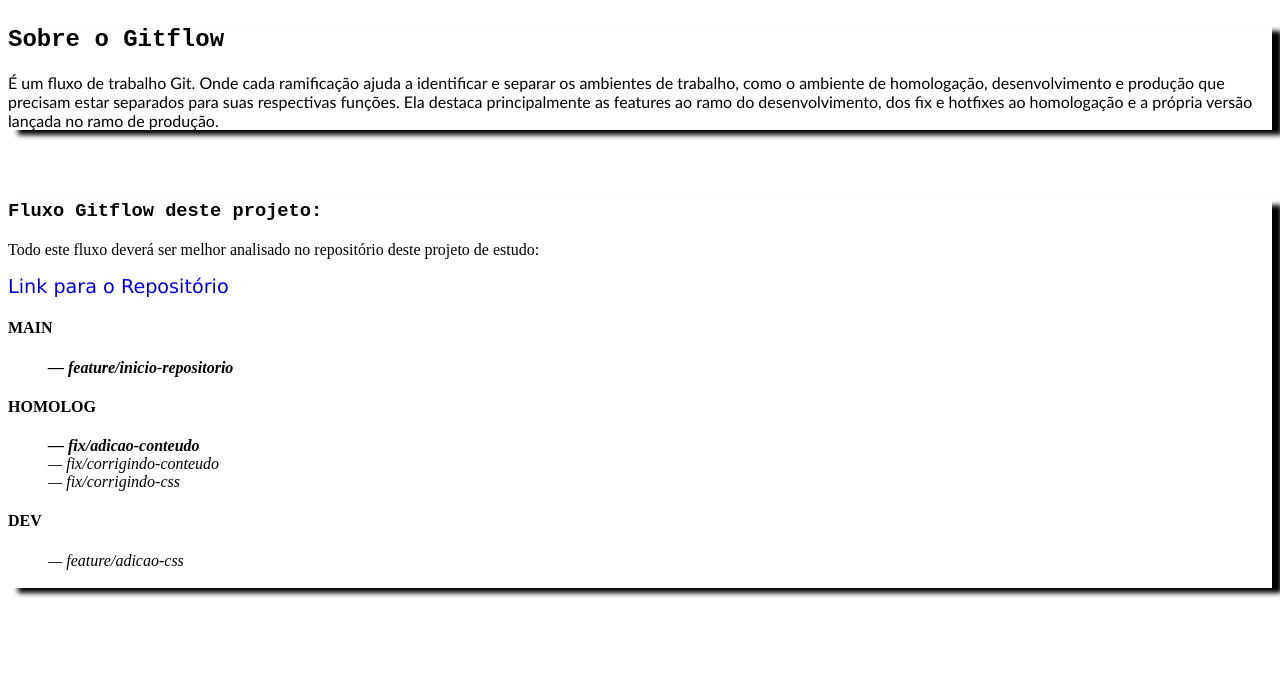
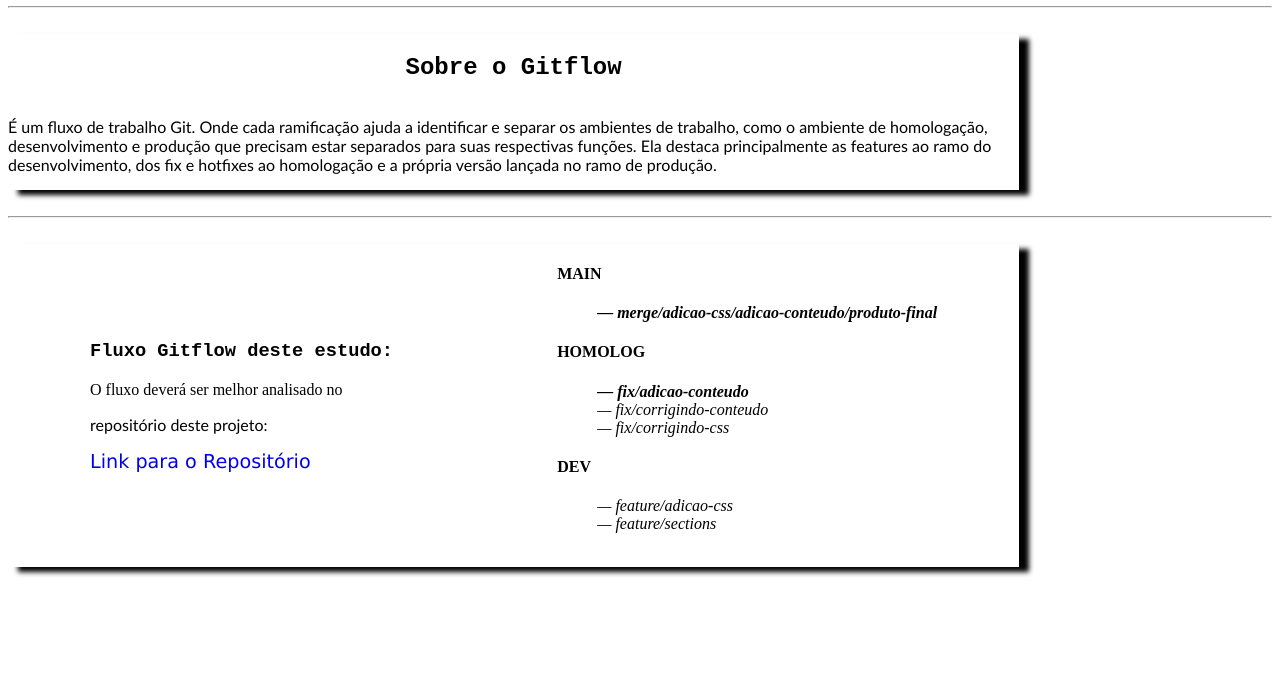
Before and after one commit to sawarafael/Gitflow-WorkLearn, a plain HTML site: page index.html in a window 1280 px wide. Shown: the part 123-800 px from the top of the page. Drawn offline with Linux system fonts and the light colour scheme.

Commit message:
feature/sections

```diff
--- a/index.html
+++ b/index.html
@@ -5,6 +5,7 @@
   </head>
   <body>
     <header>
+      <hr />
       <br />
       <h2>Para estudo do GitFlow.</h2>
       <span>
@@ -12,8 +13,9 @@
         repositório, apenas usado para demonstrar como funciona o Gitflow.
       </span>
     </header>
+    <hr />
     <br />
-    <section>
+    <section id="sobre">
       <h2>Sobre o Gitflow</h2>
       <p>
         É um fluxo de trabalho Git. Onde cada ramificação ajuda a identificar e
@@ -25,13 +27,14 @@
       </p>
     </section>
     <br />
+    <hr />
     <br />
-    <section>
+    <section id="fluxo">
       <div>
-        <h3>Fluxo Gitflow deste projeto:</h3>
+        <h3>Fluxo Gitflow deste estudo:</h3>
         <span>
-          Todo este fluxo deverá ser melhor analisado no repositório deste
-          projeto de estudo:
+          O fluxo deverá ser melhor analisado no
+          <p>repositório deste projeto:</p>
           <p>
             <a
               style="text-decoration: none"
@@ -46,7 +49,11 @@
         <dl>
           <dt><h4>MAIN</h4></dt>
           <dd>
-            <i><strong>— feature/inicio-repositorio </strong></i>
+            <i
+              ><strong
+                >— merge/adicao-css/adicao-conteudo/produto-final
+              </strong></i
+            >
           </dd>
           <dt><h4>HOMOLOG</h4></dt>
           <dd>
@@ -57,6 +64,7 @@
           <dd></dd>
           <dt><h4>DEV</h4></dt>
           <dd><i>— feature/adicao-css</i></dd>
+          <dd><i>— feature/sections</i></dd>
           <dd><br /></dd>
         </dl>
       </div>
--- a/style.css
+++ b/style.css
@@ -2,6 +2,17 @@ section {
   border-top: 1px black;
   box-sizing: border-box;
   box-shadow: 10px 5px 5px black;
+  width: 80%;
+  left: 50%;
+  display: flex;
+  flex-wrap: wrap;
+  align-content: center;
+  align-items: center;
+  justify-content: center;
+}
+
+#fluxo {
+  justify-content: space-around;
 }
 
 h2,
```
